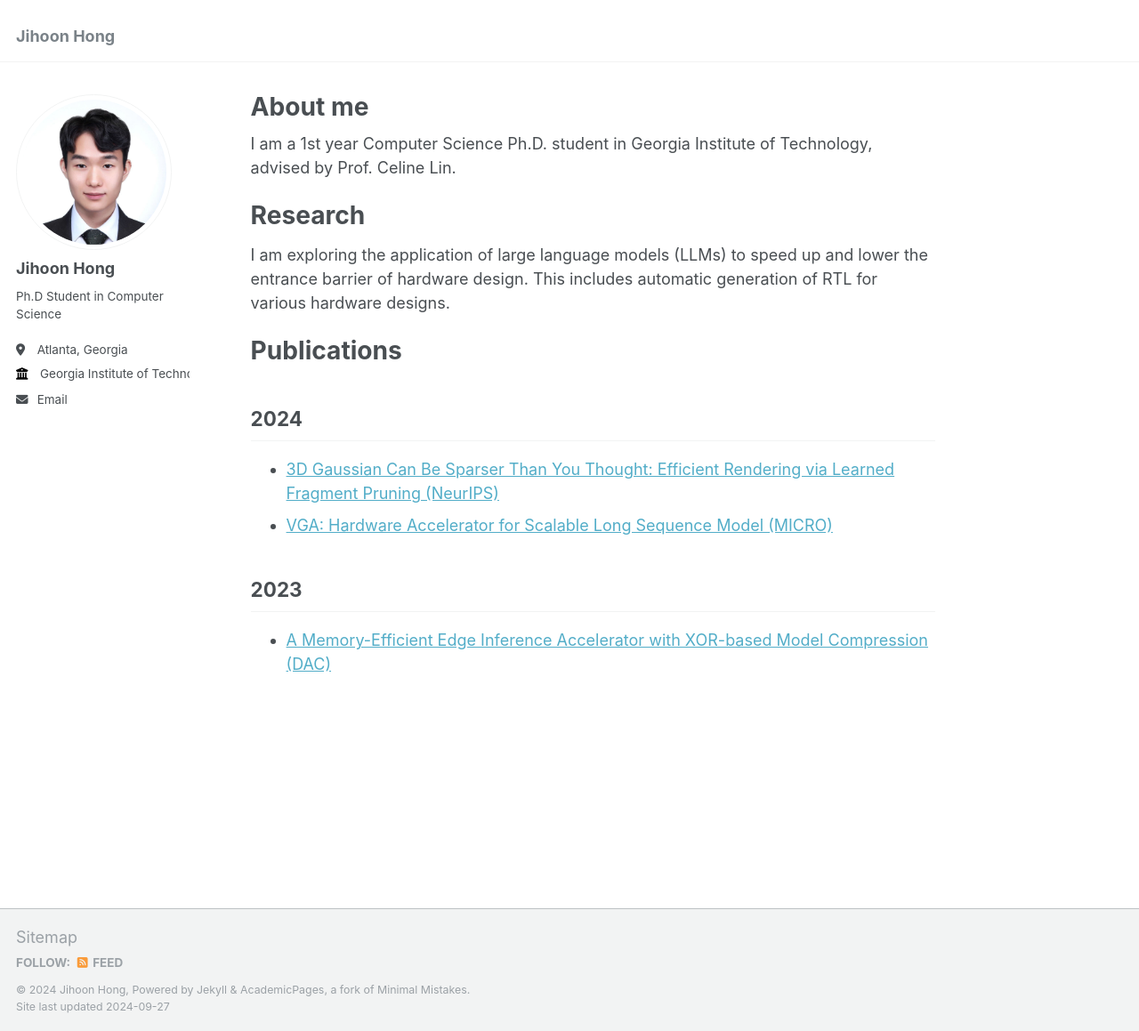
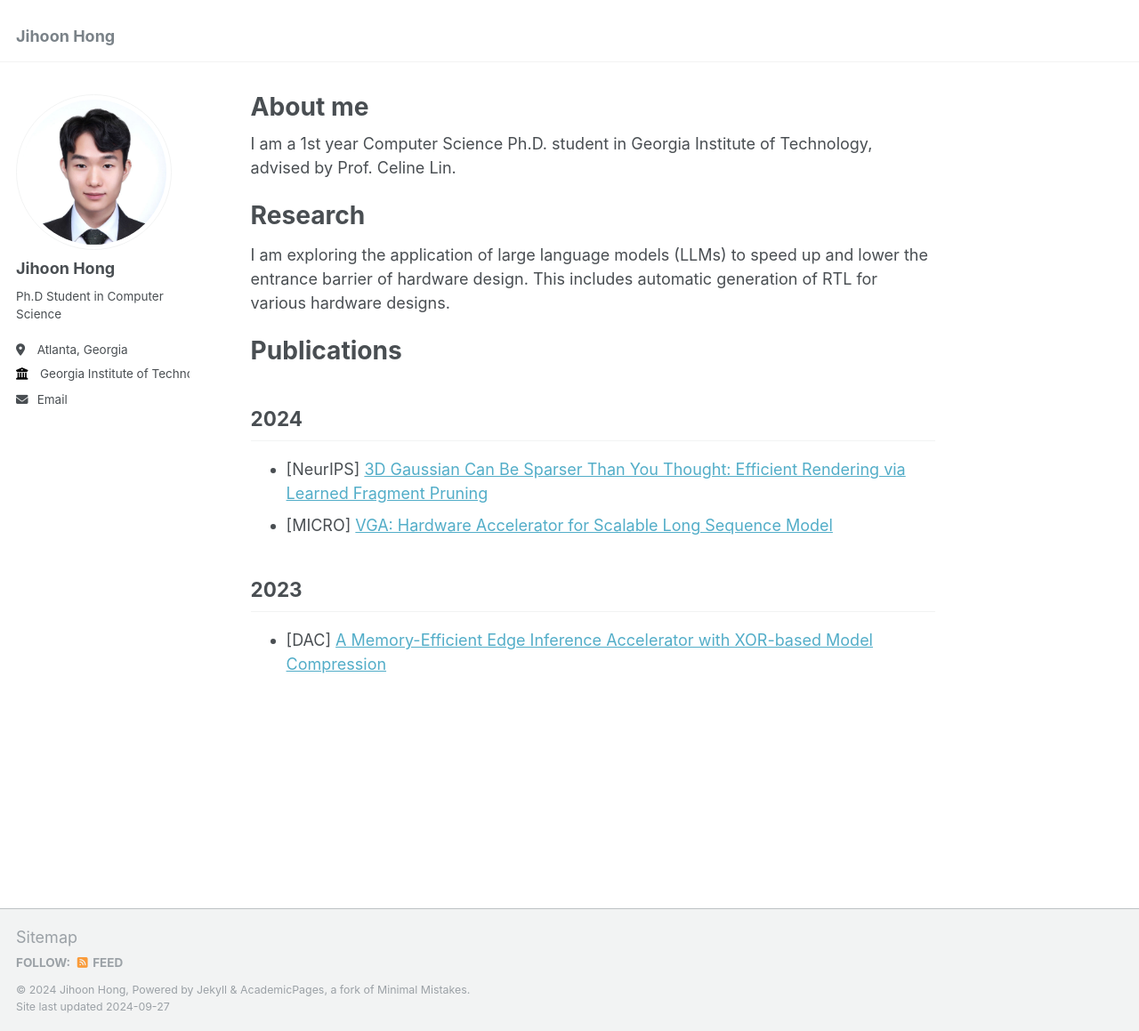
Before and after one commit to athlon76/athlon76.github.io, a Jekyll site: the page built from _pages/about.md, in a window 1280 px wide and 1159 px high. Shown: the whole window at 89% size. Built offline with Jekyll 4.4.1, drawn with Linux system fonts in a browser that asks for light colours.

```diff
--- a/_pages/about.md
+++ b/_pages/about.md
@@ -18,9 +18,9 @@ Publications
 
 2024
 -----
-- [3D Gaussian Can Be Sparser Than You Thought: Efficient Rendering via Learned Fragment Pruning (NeurIPS)](\files\NeurIPS_24.pdf)
-- [VGA: Hardware Accelerator for Scalable Long Sequence Model (MICRO)](\files\MICRO_24.pdf)
+- [NeurIPS] [3D Gaussian Can Be Sparser Than You Thought: Efficient Rendering via Learned Fragment Pruning](\files\NeurIPS_24.pdf)
+- [MICRO] [VGA: Hardware Accelerator for Scalable Long Sequence Model](\files\MICRO_24.pdf)
 
 2023
 -----
-- [A Memory-Efficient Edge Inference Accelerator with XOR-based Model Compression (DAC)](\files\DAC_23.pdf)
+- [DAC] [A Memory-Efficient Edge Inference Accelerator with XOR-based Model Compression](\files\DAC_23.pdf)
```
